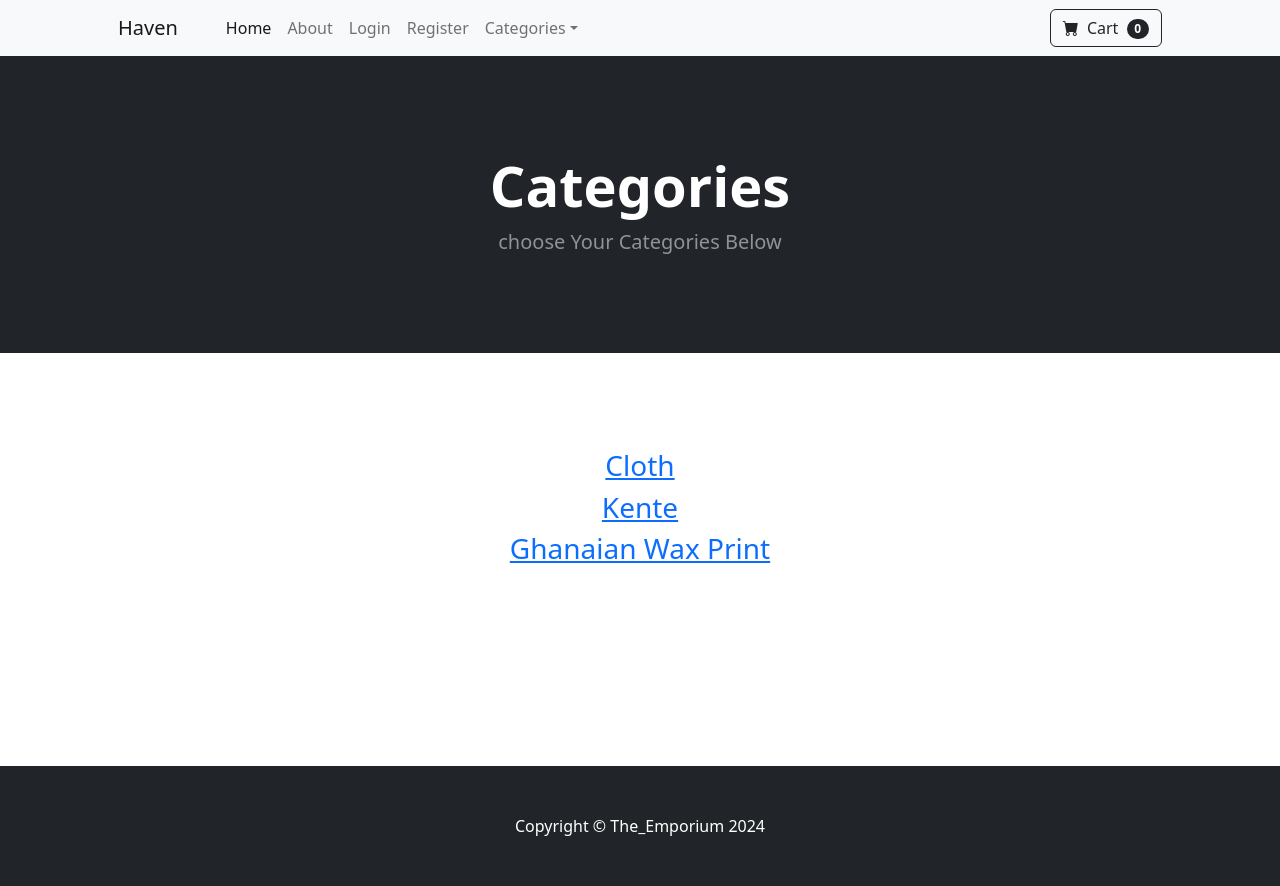
After one commit to Apostle01/The_Emporium, a Django app: page /category_summary/ in a window 1280 px wide. The commit adds this page. Run offline with Django 5.2, Linux system fonts and the light colour scheme; data comes from the database, SQL or seed files in the repository; both versions use the stored data as it was after the commit; some libraries are stand-ins or nearby versions.

Commit message:
Added category directory page

```diff
--- a/cart/templates/cart_summary.html
+++ b/cart/templates/cart_summary.html
@@ -81,11 +81,14 @@
                 </div>
               </div>
             </div>
-          </div> <br/>
+          </div>
 
 
 
         {% endfor %}
+        <h3>Total: ${{ totals }}</h3>
+
+        <br/><br/><br/><br/>
         {% else %}
         Your Cart is empty...
         <br/><br/><br/><br/><br/><br/><br/><br/><br/><br/><br/><br/><br/>
--- /dev/null
+++ b/haven/templates/category_summary.html
@@ -0,0 +1,30 @@
+{% extends 'base.html' %}
+
+{% block content %}
+<!-- Header -->
+    <header class="bg-dark py-5">
+        <div class="container px-4 px-lg-5 my-5">
+            <div class="text-center text-white">
+                <h1 class="display-4 fw-bolder">Categories</h1>
+                <p class="lead fw-normal text-white-50 mb-0">choose Your Categories Below</p>
+            </div>
+        </div>
+    </header>
+
+    <div class="container">
+        <div class="row">
+            <center>
+                <div class="col-8">
+                    <br/><br/><br/><br/>
+
+                    {% for category in categories %}
+                    <h3><a href="{% url 'category' category %}">{{ category }}</a></h3>
+
+                    {% endfor %}
+                    <br/><br/><br/><br/><br/><br/><br/><br/>
+                </div>
+            </center>
+        </div>
+    </div>
+
+{% endblock %}
--- a/haven/templates/navbar.html
+++ b/haven/templates/navbar.html
@@ -22,7 +22,7 @@
                 <li class="nav-item dropdown">
                     <a class="nav-link dropdown-toggle" id="navbarDropdown" href="#" role="button" data-bs-toggle="dropdown" aria-expanded="false">Categories</a>
                     <ul class="dropdown-menu" aria-labelledby="navbarDropdown">
-                        <li><a class="dropdown-item" href="{% url 'home' %}">All Products</a></li>
+                        <li><a class="dropdown-item" href="{% url 'category_summary' %}">All Products</a></li>
                         <li><hr class="dropdown-divider" /></li>
                         <li><a class="dropdown-item" href="{% url 'category' 'Cloth' %}">Cloth</a></li>
                         <li><a class="dropdown-item" href="{% url 'category' 'Ghanaian-Wax-Print' %}">Ghanaian Wax Print</a></li>
--- a/haven/urls.py
+++ b/haven/urls.py
@@ -8,5 +8,6 @@ urlpatterns = [
     path('logout/', views.logout_user, name='logout'),
     path('register/', views.register_user, name='register'),
     path('product/<int:pk>', views.product, name='product'),
-     path('category/<str:foo>', views.category, name='category')
+    path('category/<str:foo>', views.category, name='category'),
+    path('category_summary/', views.category_summary, name='category_summary'),
 ]
--- a/haven/views.py
+++ b/haven/views.py
@@ -7,6 +7,9 @@ from django.contrib.auth.forms import UserCreationForm
 from .forms import SignUpForm
 from django import forms
 
+def category_summary(request):
+    categories = Category.objects.all()
+    return render(request, 'category_summary.html', {"categories":categories})
 
 def category(request, foo):
 	# Replace Hyphens with Spaces
```
Also changed, not shown: db.sqlite3.
